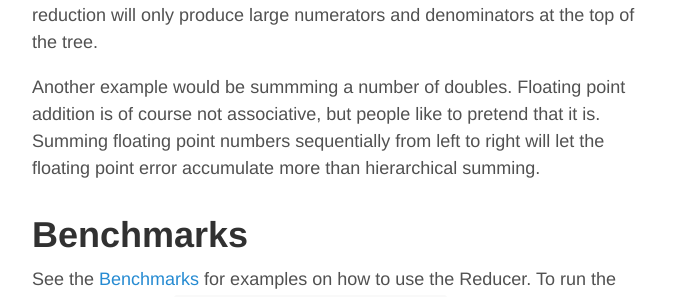
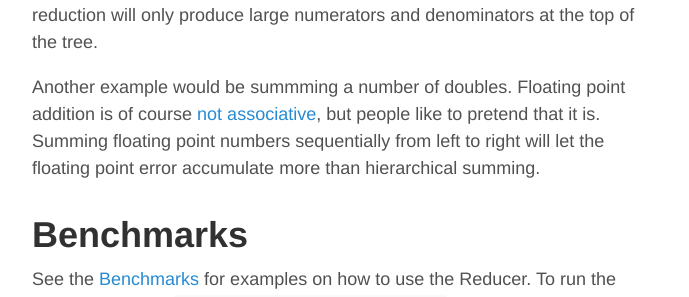
Before and after one commit to rklaehn/rklaehn.github.io, a Jekyll site: the page built from _posts/2016-01-04-sonicreducer.md, in a window 1280 px wide and 900 px high, scrolled down 1627 px. Shown: the part 183-480 px from the top of the window, without its empty margins (293-982 px from the left). Built offline with Jekyll 4.4.1, drawn with Linux system fonts in a browser that asks for light colours; Markdown is read by kramdown in place of the engine named in the settings; part of the change alters nothing that is shown.

```diff
--- a/_posts/2016-01-04-sonicreducer.md
+++ b/_posts/2016-01-04-sonicreducer.md
@@ -56,7 +56,7 @@ I use this extensively in my [immutable collections library](http://rklaehn.gith
 
 An example would be summing up the rational numbers 1/1 + 1/2 + 1/3 + 1/4 + ... + 1/n. The intermediate results will have very large numerators and denominators, so summing up using reduceLeft will be inefficient. Hierarchical reduction will only produce large numerators and denominators at the top of the tree.
 
-Another example would be summming a number of doubles. Floating point addition is of course not associative, but people like to pretend that it is. Summing floating point numbers sequentially from left to right will let the floating point error accumulate more than hierarchical summing.
+Another example would be summming a number of doubles. Floating point addition is of course [not associative](http://www.walkingrandomly.com/?p=5380), but people like to pretend that it is. Summing floating point numbers sequentially from left to right will let the floating point error accumulate more than hierarchical summing.
 
 # Benchmarks
 
```
